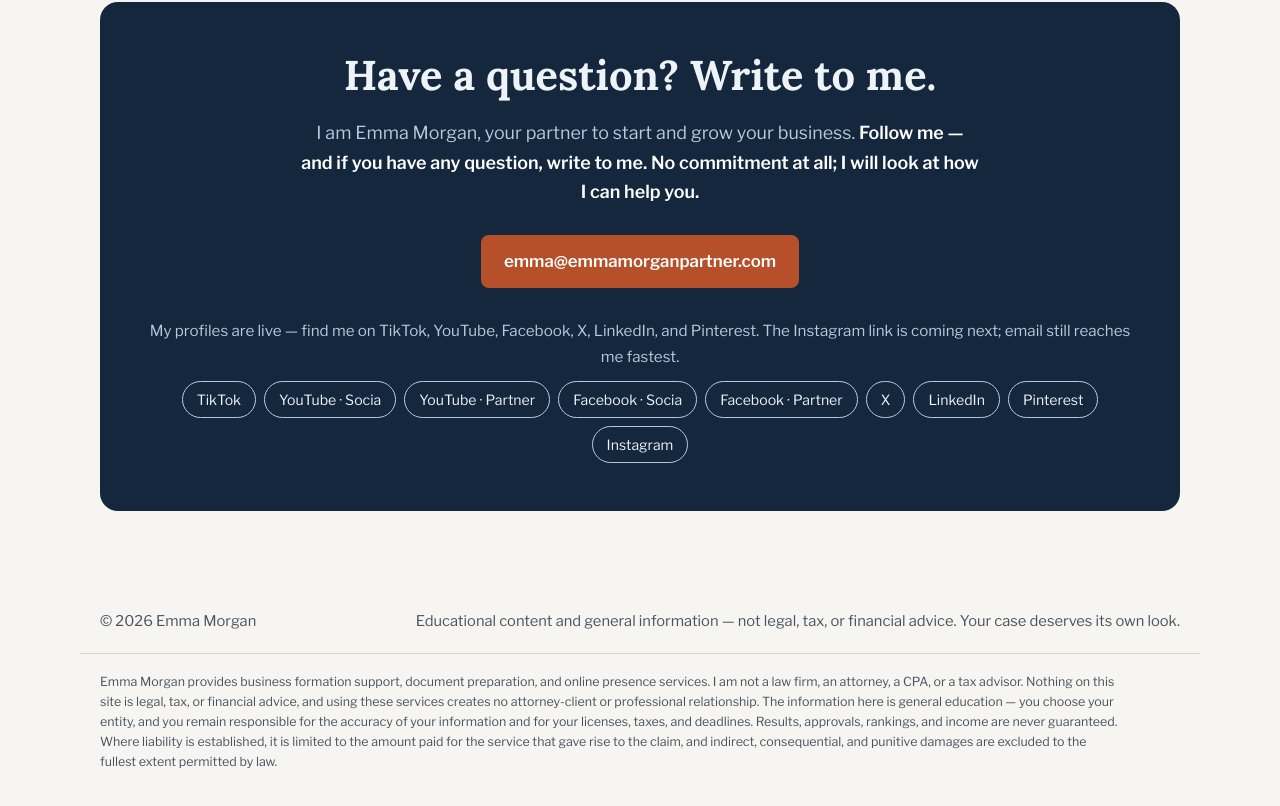
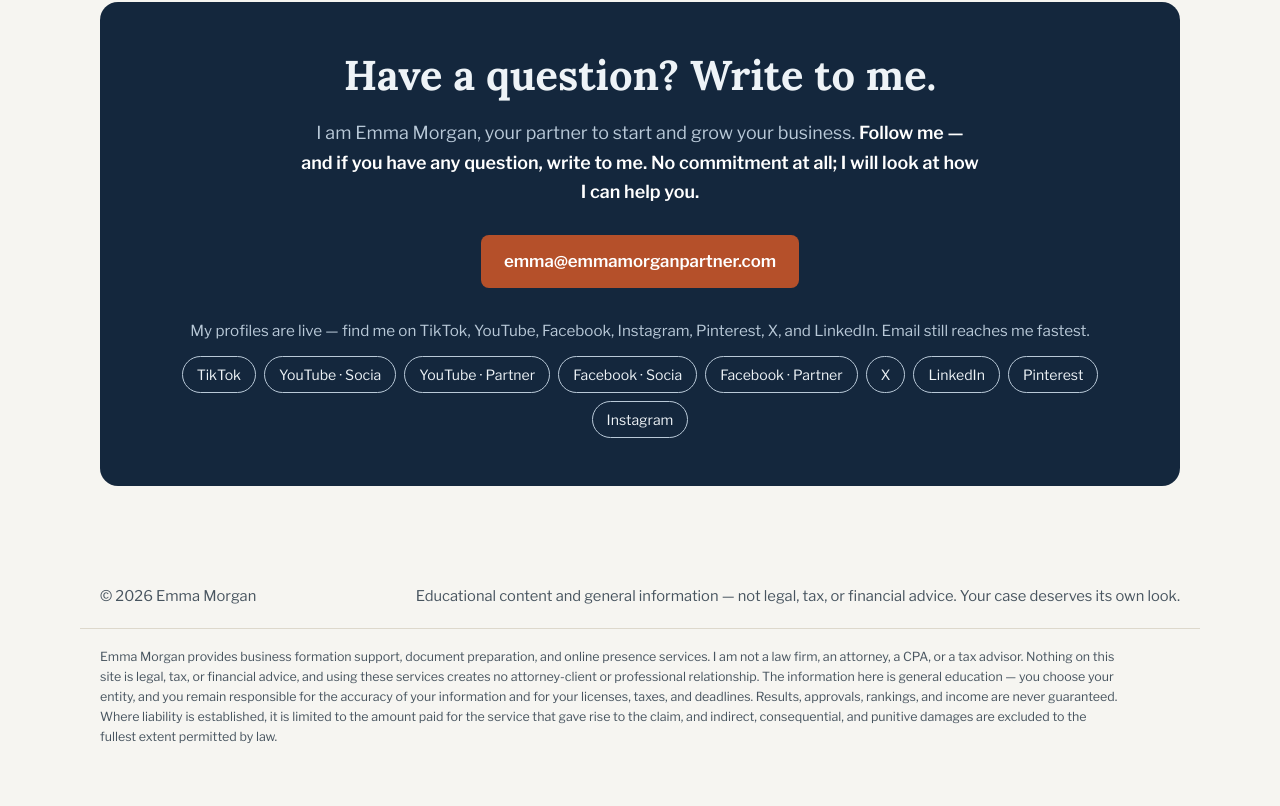
Before and after one commit to julisrp/julisrp.github.io, a plain HTML site: page index.html in a window 1280 px wide. Shown: the part 6394-7200 px from the top of the page. Drawn offline with nearby package versions, Linux system fonts and the light colour scheme.

Commit message:
Contact section: Instagram profile live and linked

```diff
--- a/index.html
+++ b/index.html
@@ -816,7 +816,7 @@
             <p class="close-line" data-en="I am Emma Morgan, your partner to start and grow your business. <strong>Follow me — and if you have any question, write to me. No commitment at all; I will look at how I can help you.</strong>" data-es="Soy Emma Morgan, tu socia para crear y crecer tu negocio. <strong>Sígueme — y si tienes alguna pregunta, escríbeme. Sin ningún compromiso, miraré cómo te puedo ayudar.</strong>" data-pt="Sou Emma Morgan, sua sócia para criar e fazer crescer o seu negócio. <strong>Siga-me — e se você tiver alguma pergunta, escreva para mim. Sem nenhum compromisso, verei como posso te ajudar.</strong>">I am Emma Morgan, your partner to start and grow your business. <strong>Follow me — and if you have any question, write to me. No commitment at all; I will look at how I can help you.</strong></p>
             <a class="btn" href="mailto:emma@emmamorganpartner.com?subject=Tengo%20una%20pregunta%20%2F%20I%20have%20a%20question">emma@emmamorganpartner.com</a>
             <div class="socials">
-              <p data-en="My profiles are live — find me on TikTok, YouTube, Facebook, X, LinkedIn, and Pinterest. The Instagram link is coming next; email still reaches me fastest." data-es="Mis perfiles ya están en vivo — encuéntrame en TikTok, YouTube, Facebook, X, LinkedIn y Pinterest. El enlace de Instagram viene ahora; el correo sigue siendo la vía más rápida." data-pt="Meus perfis já estão no ar — encontre-me no TikTok, YouTube, Facebook, X, LinkedIn e Pinterest. O link do Instagram vem a seguir; o e-mail continua sendo a maneira mais rápida.">My profiles are live — find me on TikTok, YouTube, Facebook, X, LinkedIn, and Pinterest. The Instagram link is coming next; email still reaches me fastest.</p>
+              <p data-en="My profiles are live — find me on TikTok, YouTube, Facebook, Instagram, Pinterest, X, and LinkedIn. Email still reaches me fastest." data-es="Mis perfiles ya están en vivo — encuéntrame en TikTok, YouTube, Facebook, Instagram, Pinterest, X y LinkedIn. El correo sigue siendo la vía más rápida." data-pt="Meus perfis já estão no ar — encontre-me no TikTok, YouTube, Facebook, Instagram, Pinterest, X e LinkedIn. O e-mail continua sendo a maneira mais rápida.">My profiles are live — find me on TikTok, YouTube, Facebook, Instagram, Pinterest, X, and LinkedIn. Email still reaches me fastest.</p>
               <div class="chips">
                 <a class="chip" href="https://www.tiktok.com/@emmamorgansocia" target="_blank" rel="noopener" style="text-decoration:none">TikTok</a>
                 <a class="chip" href="https://www.youtube.com/@emmamorgansocia" target="_blank" rel="noopener" style="text-decoration:none">YouTube · Socia</a>
@@ -826,7 +826,7 @@
                 <a class="chip" href="https://x.com/EmmaMorgan617" target="_blank" rel="noopener" style="text-decoration:none">X</a>
                 <a class="chip" href="https://www.linkedin.com/in/emma-morgan-0a061944b/" target="_blank" rel="noopener" style="text-decoration:none">LinkedIn</a>
                 <a class="chip" href="https://www.pinterest.com/emmamorgansocia/" target="_blank" rel="noopener" style="text-decoration:none">Pinterest</a>
-                <span class="chip">Instagram</span>
+                <a class="chip" href="https://www.instagram.com/emmamorganpartner" target="_blank" rel="noopener" style="text-decoration:none">Instagram</a>
               </div>
             </div>
           </div>
```
